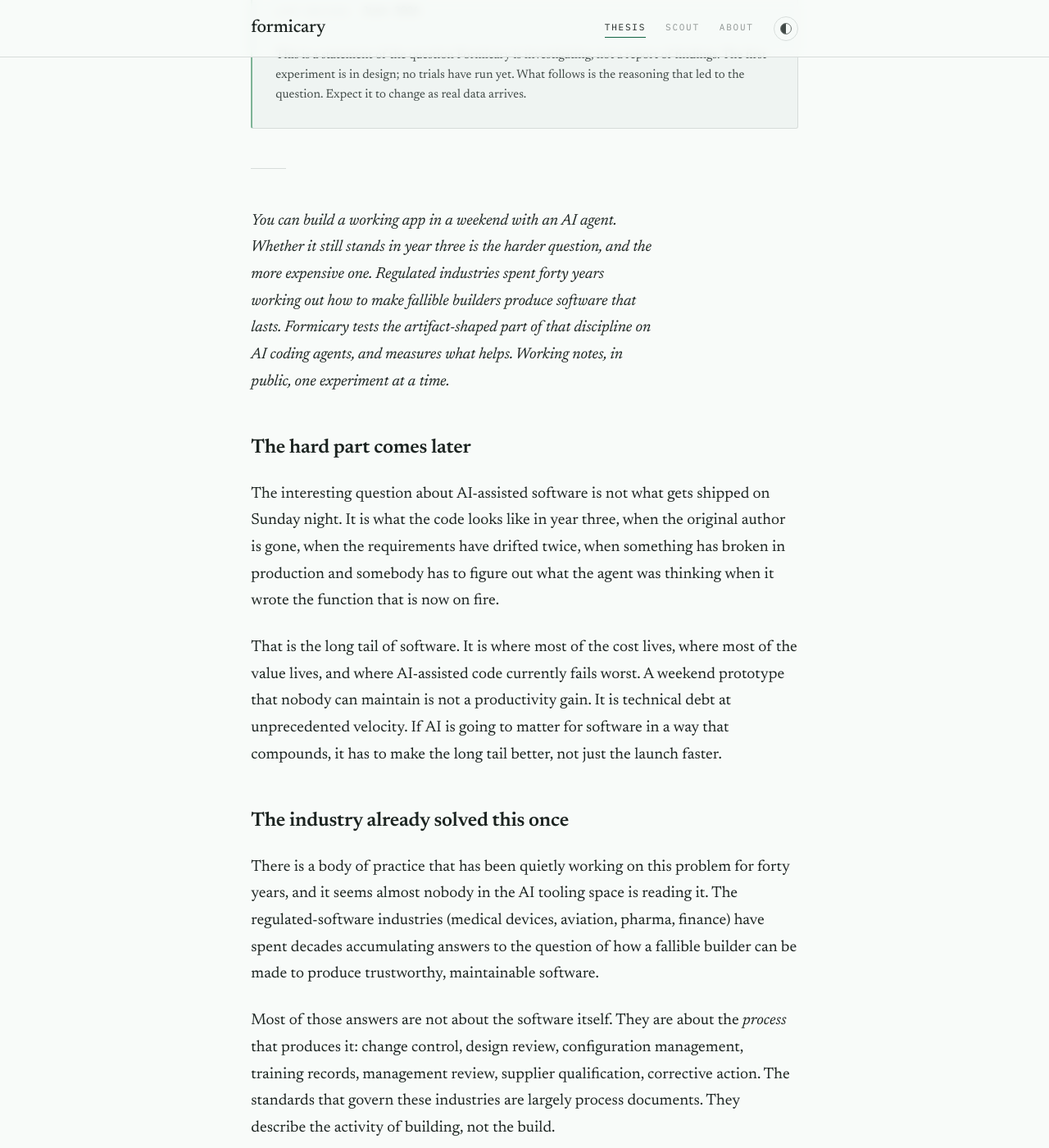
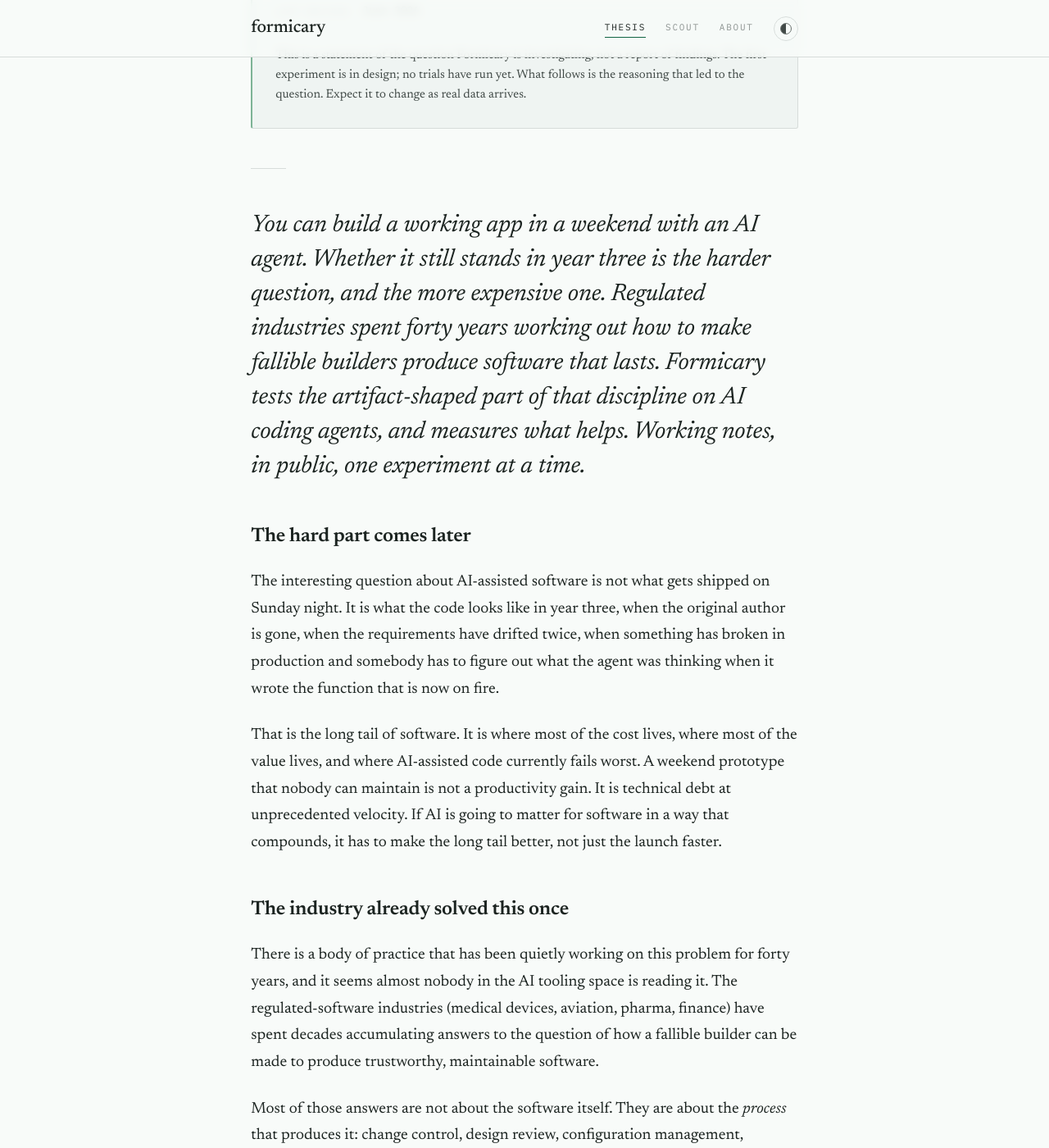
Before and after one commit to AdrianRossouw/formicary.ai, a Jekyll site: the page built from index.md, in a window 1280 px wide and 1400 px high, scrolled down 629 px. Shown: the whole window at 82% size. Built offline with Jekyll 4.4.1, drawn with Linux system fonts in a browser that asks for light colours.

Commit message:
fix(REQ-012,REQ-042): use .prose .standfirst to fix specificity
Co-Authored-By: Claude Sonnet 4.6 <noreply@anthropic.com>
Entire-Checkpoint: 17235872f080

```diff
--- a/assets/css/tokens.css
+++ b/assets/css/tokens.css
@@ -296,7 +296,7 @@ p { text-wrap: pretty; }
 }
 
 /* standfirst — essay opening paragraph: italic, large, full ink */
-.standfirst {
+.prose .standfirst {
   font-size: clamp(1.45rem, 2.8vw, 1.85rem);
   font-style: italic;
   line-height: 1.42;
--- a/docs/_brief/design_brief/index.html
+++ b/docs/_brief/design_brief/index.html
@@ -56,7 +56,7 @@
     <hr class="rule-mark" />
 
     <div class="prose">
-      <p class="standfirst" style="font-size:clamp(1.45rem,2.8vw,1.85rem);font-style:italic;line-height:1.42;color:var(--ink);max-width:46ch;text-wrap:balance;letter-spacing:-0.006em;">You can build a working app in a weekend with an AI agent. Whether it still stands in year three is the harder question, and the more expensive one. Regulated industries spent forty years working out how to make fallible builders produce software that lasts. Formicary tests the artifact-shaped part of that discipline on AI coding agents, and measures what helps. Working notes, in public, one experiment at a time.</p>
+      <p class="standfirst">You can build a working app in a weekend with an AI agent. Whether it still stands in year three is the harder question, and the more expensive one. Regulated industries spent forty years working out how to make fallible builders produce software that lasts. Formicary tests the artifact-shaped part of that discipline on AI coding agents, and measures what helps. Working notes, in public, one experiment at a time.</p>
 
       <h2>The hard part comes later</h2>
 
--- a/docs/_brief/design_brief/tokens.css
+++ b/docs/_brief/design_brief/tokens.css
@@ -296,7 +296,7 @@ p { text-wrap: pretty; }
 }
 
 /* standfirst — essay opening paragraph: italic, large, full ink */
-.standfirst {
+.prose .standfirst {
   font-size: clamp(1.45rem, 2.8vw, 1.85rem);
   font-style: italic;
   line-height: 1.42;
```
